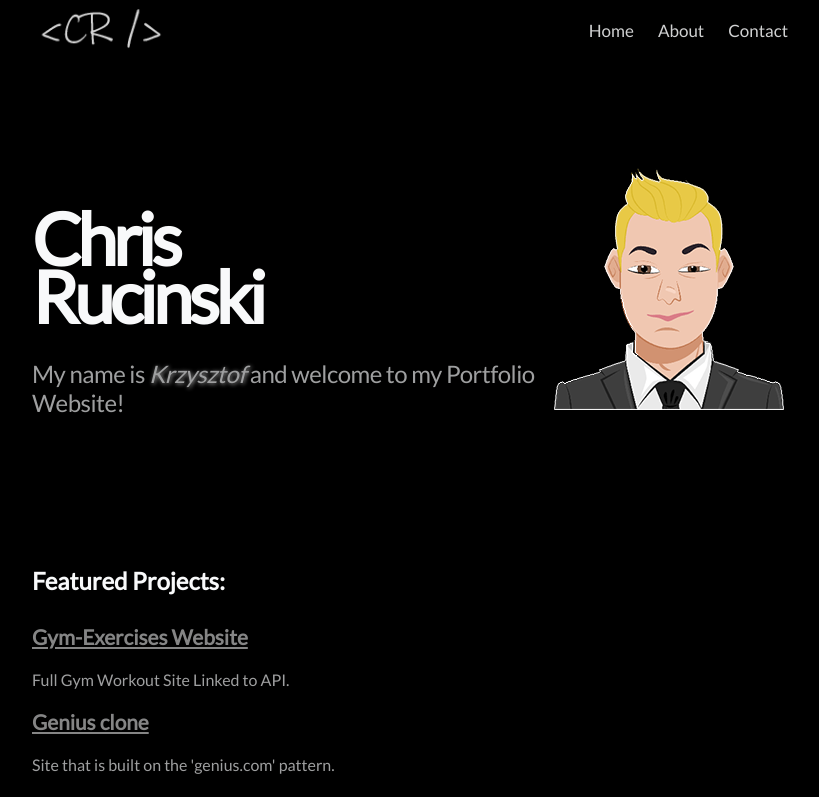
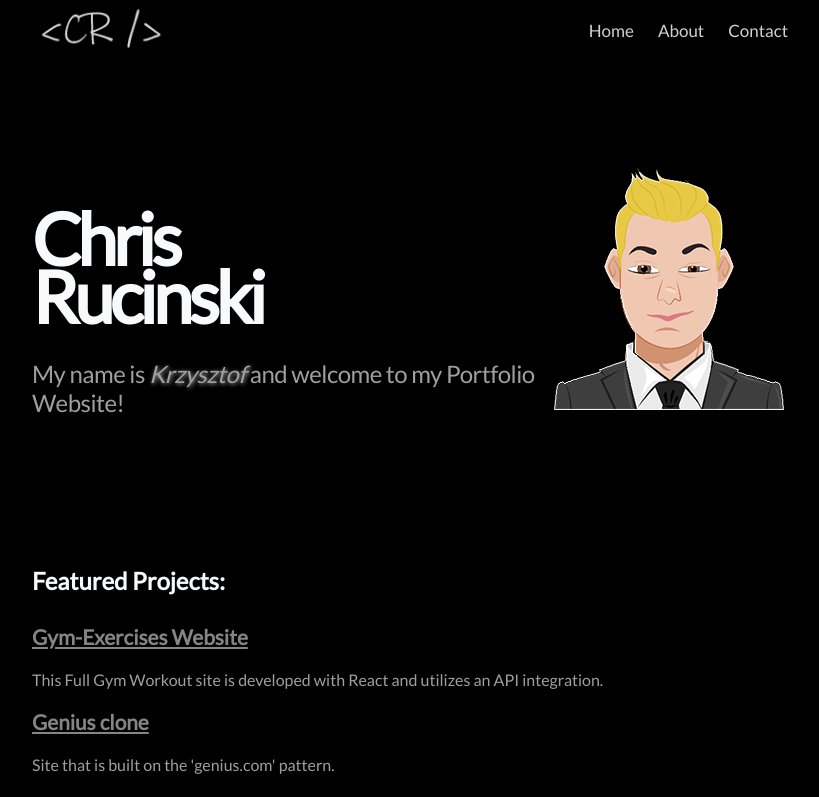
Before and after one commit to n1nis/Portfolio, a React (Create React App) app: page / in a window 1280 px wide. Shown: the top 797 px of the page, without its empty margins (224-1043 px from the left). Built offline with nearby package versions, Linux system fonts and the light colour scheme.

Commit message:
Update Main.js

```diff
--- a/src/components/Main.js
+++ b/src/components/Main.js
@@ -68,7 +68,7 @@ function Main() {
             <Link to="https://n1nis.github.io/gym_website/">
               <h3>Gym-Exercises Website</h3>
             </Link>
-            <p>Full Gym Workout Site Linked to API.</p>
+            <p>This Full Gym Workout site is developed with React and utilizes an API integration.</p>
           </li>
           <li>
             <Link to="https://n1nis.github.io/Genius-Clone/">
```
